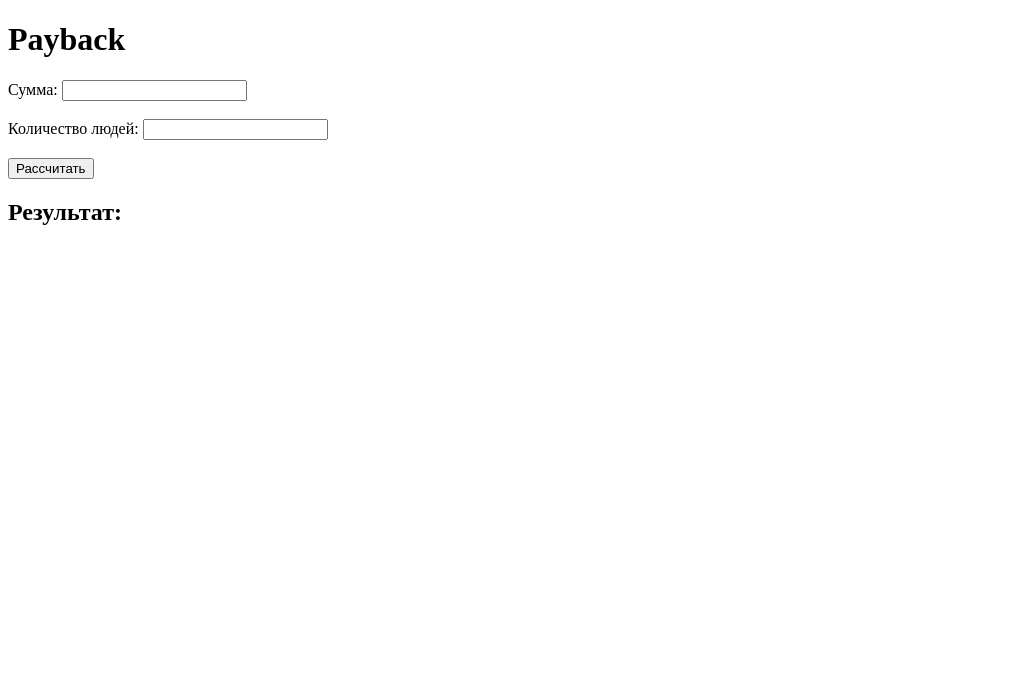
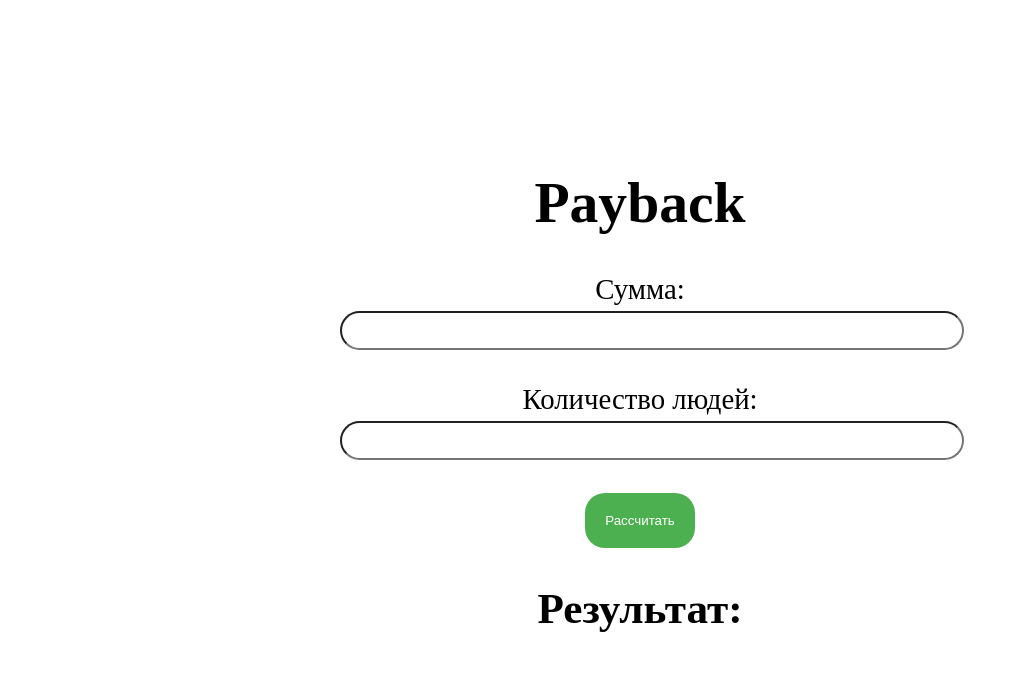
Before and after one commit to ubahwin/payback-web, a plain HTML site: page index.html in a window 1280 px wide. Shown: the whole page, without its empty margins (0-1019 px from the left). Drawn offline with Linux system fonts and the light colour scheme.

Commit message:
feat: comfortable

```diff
--- /dev/null
+++ b/index.css
@@ -0,0 +1,35 @@
+body {
+    font-size: 180%;
+    display: flex;
+    justify-content: center;
+    align-items: center;
+    height: 100vh;
+    margin: 0;
+}
+
+#container {
+    text-align: center;
+    max-width: 600px;
+    width: 80%;
+}
+
+form {
+    margin-bottom: 20px;
+}
+
+input[type="number"] {
+    width: 100%;
+    padding: 10px;
+    margin-top: 5px;
+    border-radius: 15pt;
+    text-align: center;
+}
+
+input[type="submit"] {
+    padding: 20px;
+    background-color: #4CAF50;
+    color: white;
+    border: none;
+    cursor: pointer;
+    border-radius: 15pt;
+}
--- a/index.html
+++ b/index.html
@@ -2,9 +2,14 @@
 <html lang="en">
 <head>
     <meta charset="UTF-8">
+    <meta name="viewport" content="width=device-width, initial-scale=1.0, maximum-scale=1.0, user-scalable=no">
+
     <title>Payback</title>
+
+    <link rel="stylesheet" href="index.css">
 </head>
 <body>
+<div id="container">
     <h1>Payback</h1>
 
     <form id="debtForm">
@@ -19,7 +24,7 @@
 
     <h2>Результат:</h2>
     <p id="result"></p>
-
+</div>
 <script src="index.js"></script>
 </body>
 </html>
```
Lines whose indentation alone changed are shown as unchanged.
